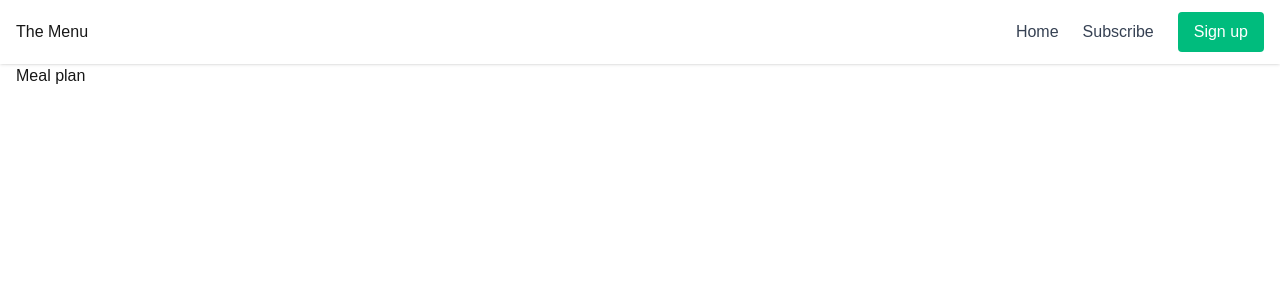
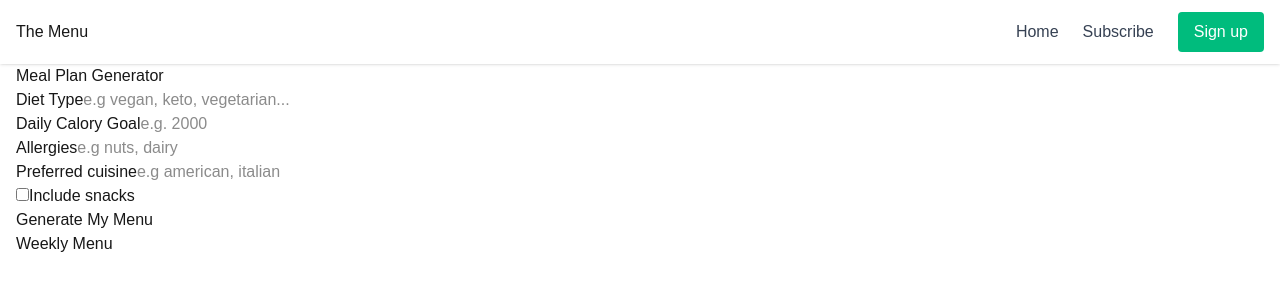
Before and after one commit to daphnee-jeune/ai-saas-app, a Next.js app: page /mealplan in a window 1280 px wide. Shown: the top 300 px of the page. Built offline with nearby package versions, Linux system fonts and the light colour scheme; no server answers.

Commit message:
mealplan ui scaffolding

```diff
--- a/app/mealplan/page.tsx
+++ b/app/mealplan/page.tsx
@@ -1,11 +1,62 @@
-import React from 'react'
+import React from "react";
 
 const MealPlanDashboard = () => {
   return (
     <div>
-      Meal plan
+      <div>
+        <div>
+          <h1>Meal Plan Generator</h1>
+          <form action="">
+            <div>
+              <label htmlFor="dietType">Diet Type</label>
+              <input
+                type="text"
+                id="dietType"
+                name="dietType"
+                required
+                placeholder="e.g vegan, keto, vegetarian..."
+              />
+            </div>
+            <div>
+              <label htmlFor="calories">Daily Calory Goal</label>
+              <input
+                type="number"
+                id="calories"
+                name="calories"
+                required
+                min={500}
+                max={15000}
+                placeholder="e.g. 2000"
+              />
+            </div>
+            <div>
+              <label htmlFor="allergies">Allergies</label>
+              <input type="text" id="allergies" name="allergies" placeholder="e.g nuts, dairy" />
+            </div>
+            <div>
+              <label htmlFor="cuisine">Preferred cuisine</label>
+              <input
+                type="text"
+                id="cuisine"
+                name="cuisine"
+                placeholder="e.g american, italian"
+              />
+            </div>
+            <div>
+              <input type="checkbox" id="snacks" name="snacks" />
+              <label htmlFor="snacks">Include snacks</label>
+            </div>
+            <div>
+              <button type="submit">Generate My Menu</button>
+            </div>
+          </form>
+        </div>
+        <div>
+          <h2>Weekly Menu</h2>
+        </div>
+      </div>
     </div>
-  )
-}
+  );
+};
 
-export default MealPlanDashboard
+export default MealPlanDashboard;
```
